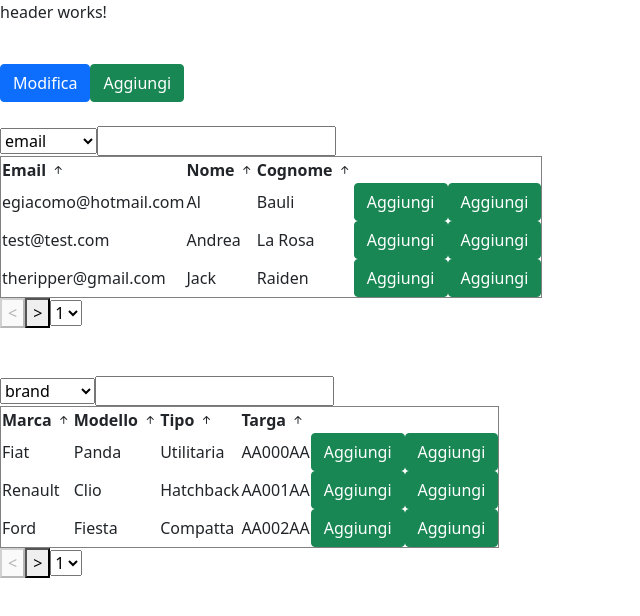
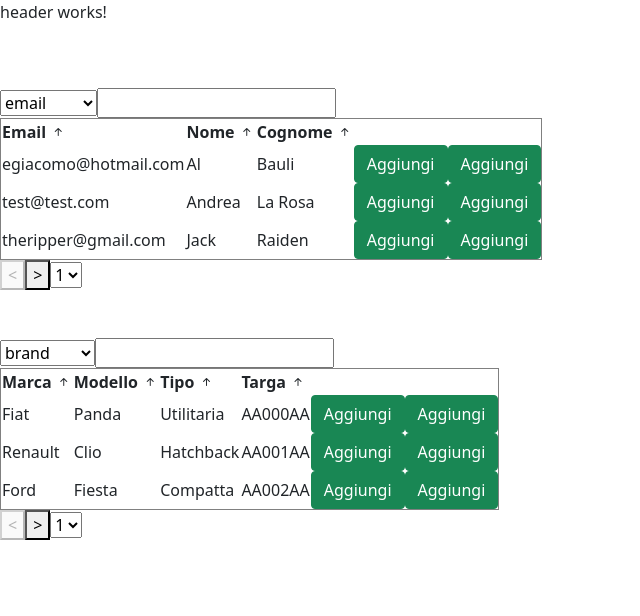
Before and after one commit to Andrea-LaRoss/RentalKarsAngular, an Angular app: page / in a window 1280 px wide. Shown: the top 616 px of the page, without its empty margins (0-640 px from the left). Built offline with nearby package versions, Linux system fonts and the light colour scheme.

Commit message:
Da sistemare

```diff
--- a/src/app/app.component.html
+++ b/src/app/app.component.html
@@ -1,7 +1,4 @@
 <app-header></app-header>
-<br>
-<app-configurable-button [config]="Modifica" (generalEvent)="testTasto($event)"></app-configurable-button>
-<app-configurable-button [config]="Aggiungi" (generalEvent)="testTasto($event)"></app-configurable-button>
 <br><br>
 <app-table-template [tableConfig]="utenti" [data]="users" (outputEvento)="testTasto($event)"></app-table-template>
 <br><br><br>
--- a/src/app/app.component.ts
+++ b/src/app/app.component.ts
@@ -1,13 +1,13 @@
-import {Component} from '@angular/core';
-import {ButtonConfig} from "./config/button-config";
-import {TableHeaders} from "./config/table-headers";
-import {TableConfig} from "./config/table-config";
-import {USERS} from "./classes/mock-users";
-import {CARS} from "./classes/mock-cars";
-import {OrderTable} from "./config/order-table";
-import {SearchParams} from "./config/search-params";
-import {TablePagination} from "./config/table-pagination";
-import {ActionsEnum} from "./config/actions-enum";
+import { Component } from '@angular/core';
+import { ButtonConfig } from "./config/button-config";
+import { TableHeaders } from "./config/table-headers";
+import { TableConfig } from "./config/table-config";
+import { USERS } from "./classes/mock-users";
+import { CARS } from "./classes/mock-cars";
+import { OrderTable } from "./config/order-table";
+import { SearchParams } from "./config/search-params";
+import { TablePagination } from "./config/table-pagination";
+import { ActionsEnum } from "./config/actions-enum";
 
 @Component({
   selector: 'app-root',
@@ -21,28 +21,10 @@ export class AppComponent {
   cars = CARS;
   actions: ActionsEnum[] = [ActionsEnum.NEW_ROW, ActionsEnum.EDIT, ActionsEnum.DELETE];
 
-  Modifica: ButtonConfig = {
-    css: "btn btn-primary",
-    text: "Modifica",
-    type: "button"
-  };
-
-  Aggiungi: ButtonConfig = {
-    css: "btn btn-success",
-    text: "Aggiungi",
-    type: "button"
-  };
-
-  Elimina: ButtonConfig = {
-    css: "btn btn-danger",
-    text: "Elimina",
-    type: "button"
-  }
 
   testTasto(text: any) {
     console.log("Oggetto Passato: ", text[0]);
     console.log("Bottone Premuto", text.actions);
-
   }
 
   headersUtenti: TableHeaders[] = [
@@ -97,8 +79,4 @@ export class AppComponent {
     actions: this.actions
   };
 
-  onAction(x: any) {
-    console.log(x);
-  }
-
 }
```
